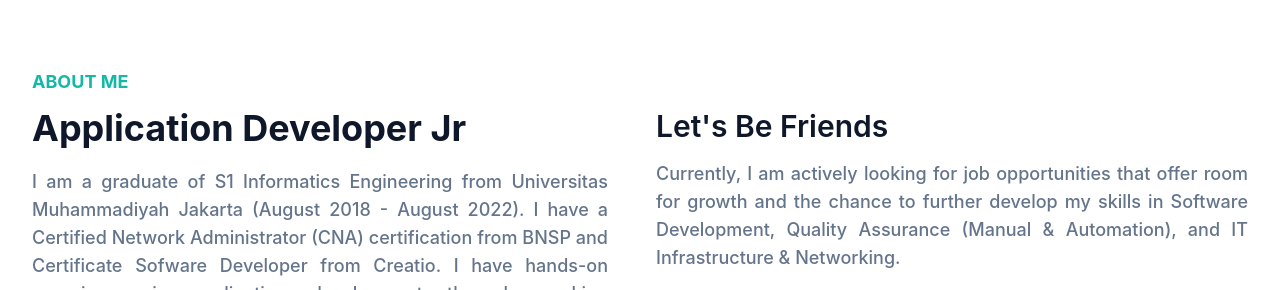
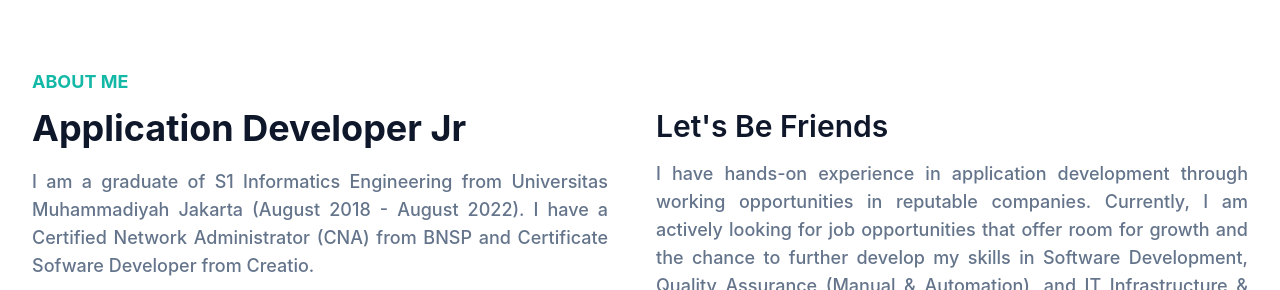
Before and after one commit to sandhidwiwidyantoro/sandhidwiwidyantoro.github.io, a website: page index.html in a window 1280 px wide. Shown: the part 797-1087 px from the top of the page. Drawn offline with Linux system fonts and the light colour scheme; some packages are replaced by stand-ins of ours; a script that the page names is missing.

Commit message:
update 2

```diff
--- a/index.html
+++ b/index.html
@@ -107,12 +107,12 @@
           <div class="mb-10 w-full px-4 lg:w-1/2">
             <h4 class="mb-3 text-lg font-bold uppercase text-primary">About Me</h4>
             <h2 class="mb-5 max-w-md text-3xl font-bold text-dark dark:text-white lg:text-4xl">Application Developer Jr</h2>
-            <p class="max-w-xl text-base font-medium text-secondary lg:text-lg" style="text-align: justify;">I am a graduate of S1 Informatics Engineering from Universitas Muhammadiyah Jakarta (August 2018 - August 2022). I have a Certified Network Administrator (CNA) certification from BNSP and Certificate Sofware Developer from Creatio. I have hands-on experience in application development through working opportunities in reputable companies.</p>
+            <p class="max-w-xl text-base font-medium text-secondary lg:text-lg" style="text-align: justify;">I am a graduate of S1 Informatics Engineering from Universitas Muhammadiyah Jakarta (August 2018 - August 2022). I have a Certified Network Administrator (CNA) from BNSP and Certificate Sofware Developer from Creatio. </p>
           </div>
           <div class="w-full px-4 lg:w-1/2">
             <h3 class="mb-4 text-2xl font-semibold text-dark dark:text-white lg:pt-10 lg:text-3xl">Let's Be Friends</h3>
             <p class="mb-6 text-base font-medium text-secondary lg:text-lg"  style="text-align: justify;">
-              Currently, I am actively looking for job opportunities that offer room for growth and the chance to further develop my skills in Software Development, Quality Assurance (Manual & Automation), and IT Infrastructure & Networking.
+              I have hands-on experience in application development through working opportunities in reputable companies. Currently, I am actively looking for job opportunities that offer room for growth and the chance to further develop my skills in Software Development, Quality Assurance (Manual & Automation), and IT Infrastructure & Networking.
             </p>
             <div class="flex items-center">
               <!-- Instagram -->
```
